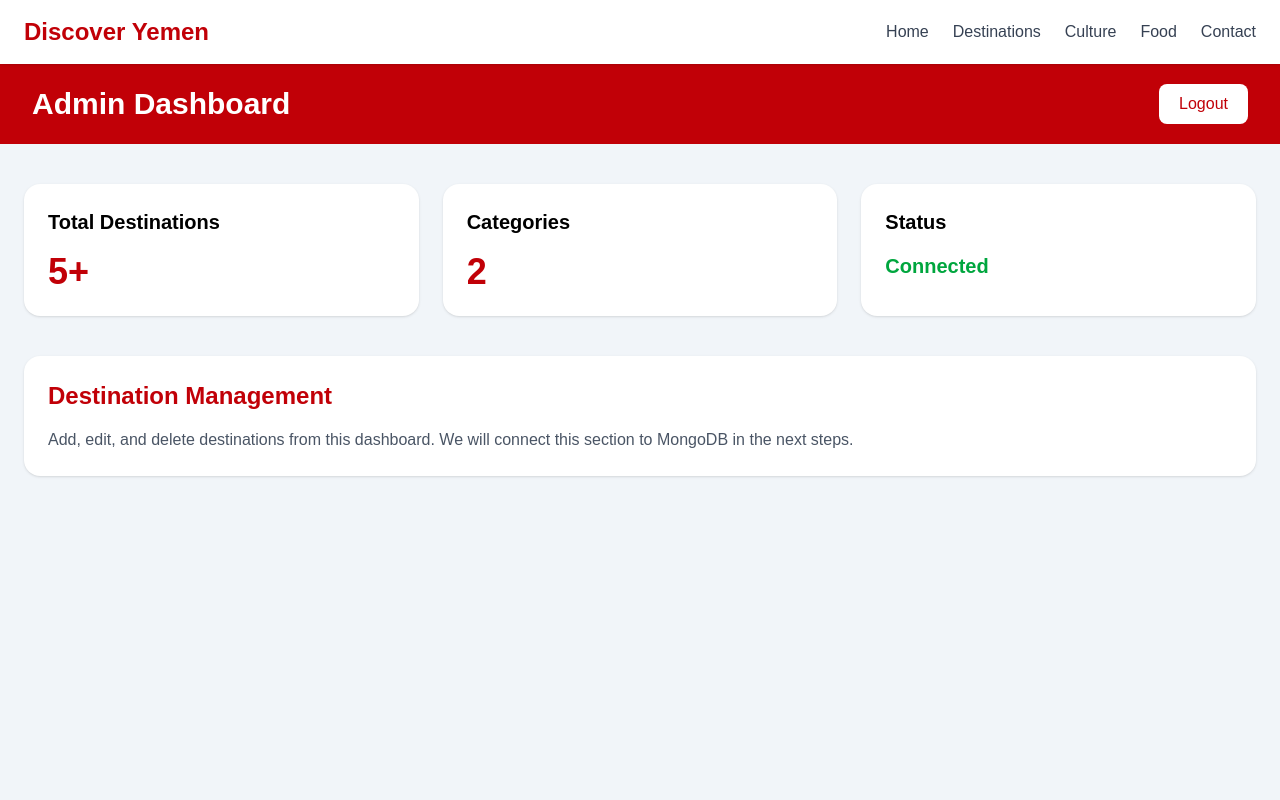
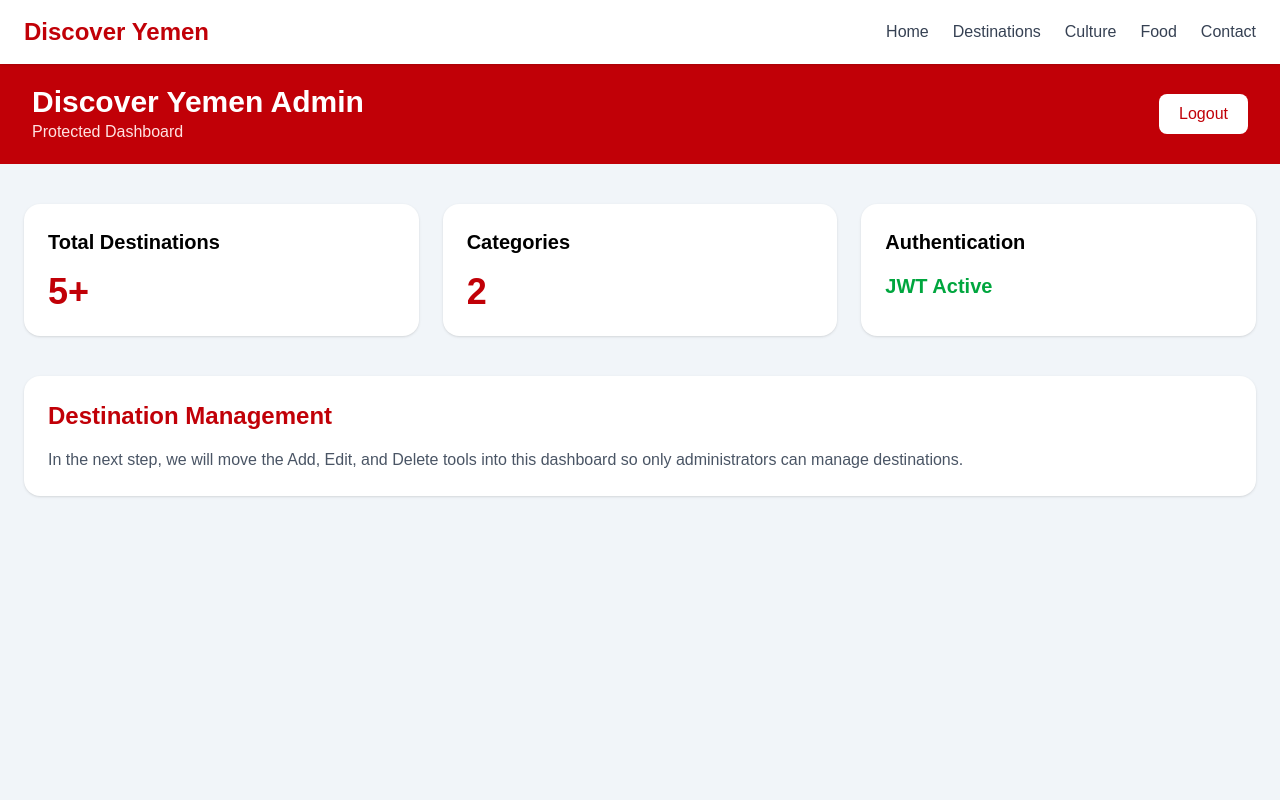
Before and after one commit to MOH-399/discover-yemen-website, a React app in the folder frontend/: page /admin/dashboard in a window 1280 px wide. Shown: the top 800 px of the page. Built offline with nearby package versions, Linux system fonts and the light colour scheme; sample sign-in values are in the browser's storage; the HTML template or start-up script is replaced by a standard one.

Commit message:
added admin login

```diff
--- a/frontend/src/App.jsx
+++ b/frontend/src/App.jsx
@@ -10,6 +10,7 @@ import Footer from "./components/Footer";
 
 import AdminLogin from "./pages/admin/AdminLogin";
 import AdminDashboard from "./pages/admin/AdminDashboard";
+import ProtectedRoute from "./components/admin/ProtectedRoute";
 
 
 import Home from "./pages/Home";
@@ -28,7 +29,14 @@ function App() {
           <Routes>
 
             <Route path="/admin/login" element={<AdminLogin />} />
-            <Route path="/admin/dashboard" element={<AdminDashboard />} />
+            <Route
+              path="/admin/dashboard"
+              element={
+                <ProtectedRoute>
+                  <AdminDashboard />
+                </ProtectedRoute>
+              }
+            />
 
 
             <Route path="/" element={<Home />} />
--- /dev/null
+++ b/frontend/src/components/admin/ProtectedRoute.jsx
@@ -0,0 +1,13 @@
+import { Navigate } from "react-router-dom";
+
+function ProtectedRoute({ children }) {
+  const token = localStorage.getItem("token");
+
+  if (!token) {
+    return <Navigate to="/admin/login" replace />;
+  }
+
+  return children;
+}
+
+export default ProtectedRoute;
--- a/frontend/src/pages/admin/AdminDashboard.jsx
+++ b/frontend/src/pages/admin/AdminDashboard.jsx
@@ -4,17 +4,24 @@ function AdminDashboard() {
   const navigate = useNavigate();
 
   const logout = () => {
-    localStorage.removeItem("admin");
+    localStorage.removeItem("token");
     navigate("/admin/login");
   };
 
   return (
     <div className="min-h-screen bg-slate-100">
+      {/* Header */}
       <div className="bg-red-700 px-8 py-5 text-white">
         <div className="mx-auto flex max-w-7xl items-center justify-between">
-          <h1 className="text-3xl font-bold">
-            Admin Dashboard
-          </h1>
+          <div>
+            <h1 className="text-3xl font-bold">
+              Discover Yemen Admin
+            </h1>
+
+            <p className="text-red-100">
+              Protected Dashboard
+            </p>
+          </div>
 
           <button
             onClick={logout}
@@ -25,6 +32,7 @@ function AdminDashboard() {
         </div>
       </div>
 
+      {/* Dashboard */}
       <div className="mx-auto max-w-7xl px-6 py-10">
         <div className="grid gap-6 md:grid-cols-3">
           <div className="rounded-2xl bg-white p-6 shadow">
@@ -38,9 +46,9 @@ function AdminDashboard() {
           </div>
 
           <div className="rounded-2xl bg-white p-6 shadow">
-            <h2 className="text-xl font-bold">Status</h2>
+            <h2 className="text-xl font-bold">Authentication</h2>
             <p className="mt-4 text-xl font-semibold text-green-600">
-              Connected
+              JWT Active
             </p>
           </div>
         </div>
@@ -51,8 +59,8 @@ function AdminDashboard() {
           </h2>
 
           <p className="text-gray-600">
-            Add, edit, and delete destinations from this dashboard.
-            We will connect this section to MongoDB in the next steps.
+            In the next step, we will move the Add, Edit, and Delete tools
+            into this dashboard so only administrators can manage destinations.
           </p>
         </div>
       </div>
```
